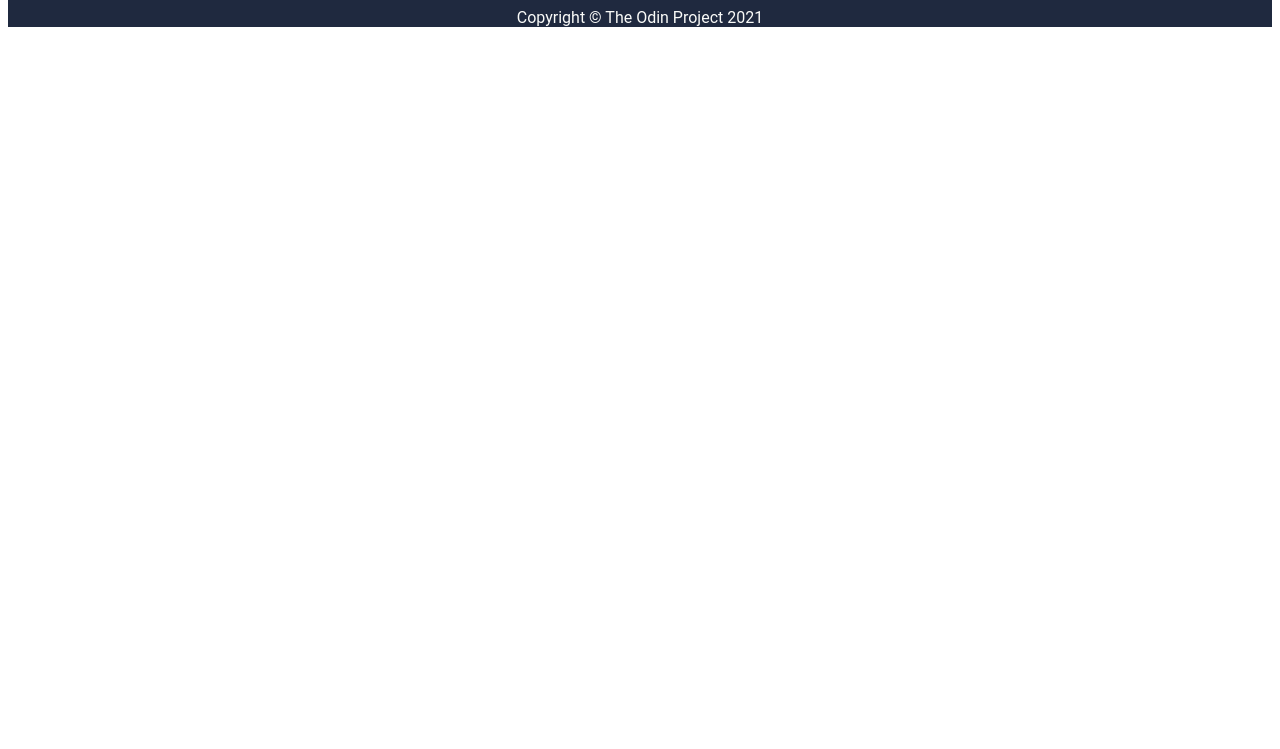
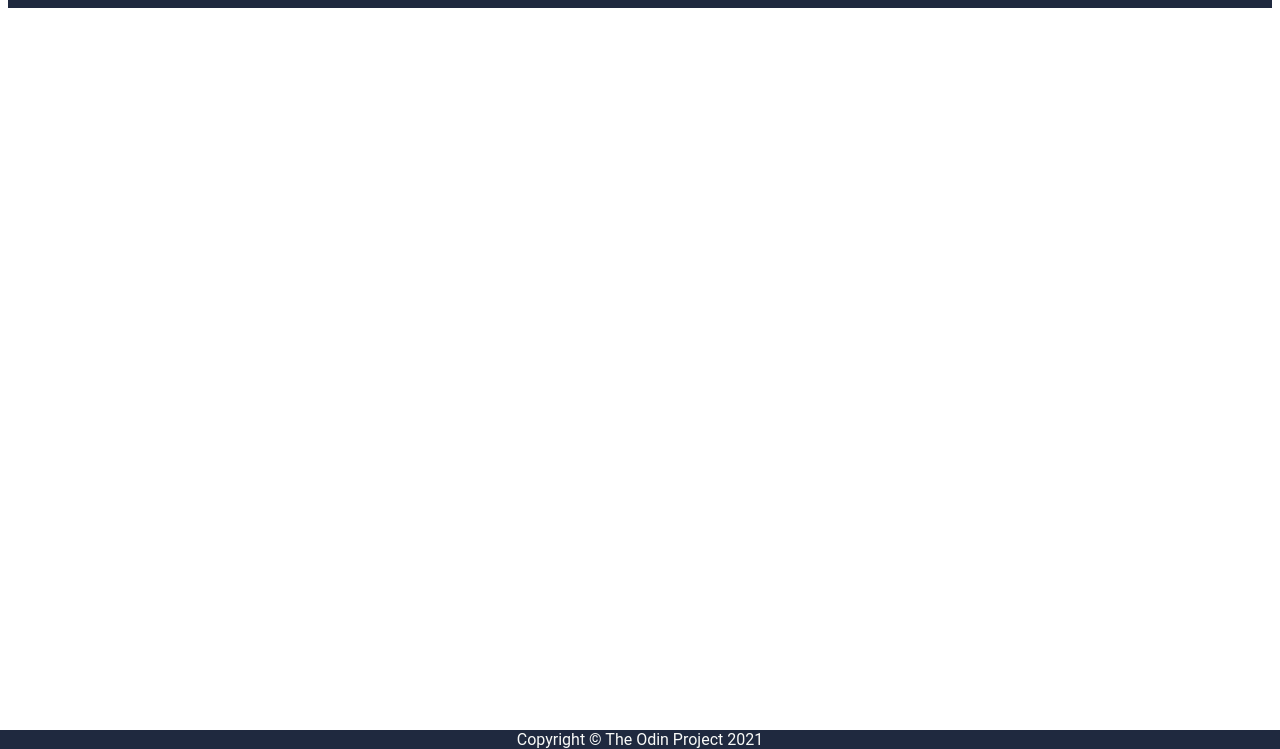
Before and after one commit to anmolSekh/odin-landing-page, a plain HTML site: page index.html in a window 1280 px wide. Shown: the part 51-800 px from the top of the page. Drawn offline with Linux system fonts and the light colour scheme.

Commit message:
fixed footer position

```diff
--- a/styles.css
+++ b/styles.css
@@ -2,6 +2,8 @@ body {
     font-family: Roboto, sans-serif;
     display: flex;
     flex-direction: column;
+
+    /* flex-direction: rows; */
     /* justify-content: space-between; */
 }
 ul {
@@ -19,6 +21,7 @@ a {
 .hero {
     display: flex;
     flex-direction: column;
+
 }
 .header {
     display: flex;
@@ -40,8 +43,11 @@ a {
 }
 
 .footer {
+    position: fixed;
+    bottom: 0;
+    left: 0;
+    right: 0;
     display: flex;
-
     align-items: center;
     justify-content: center;
 }
```
